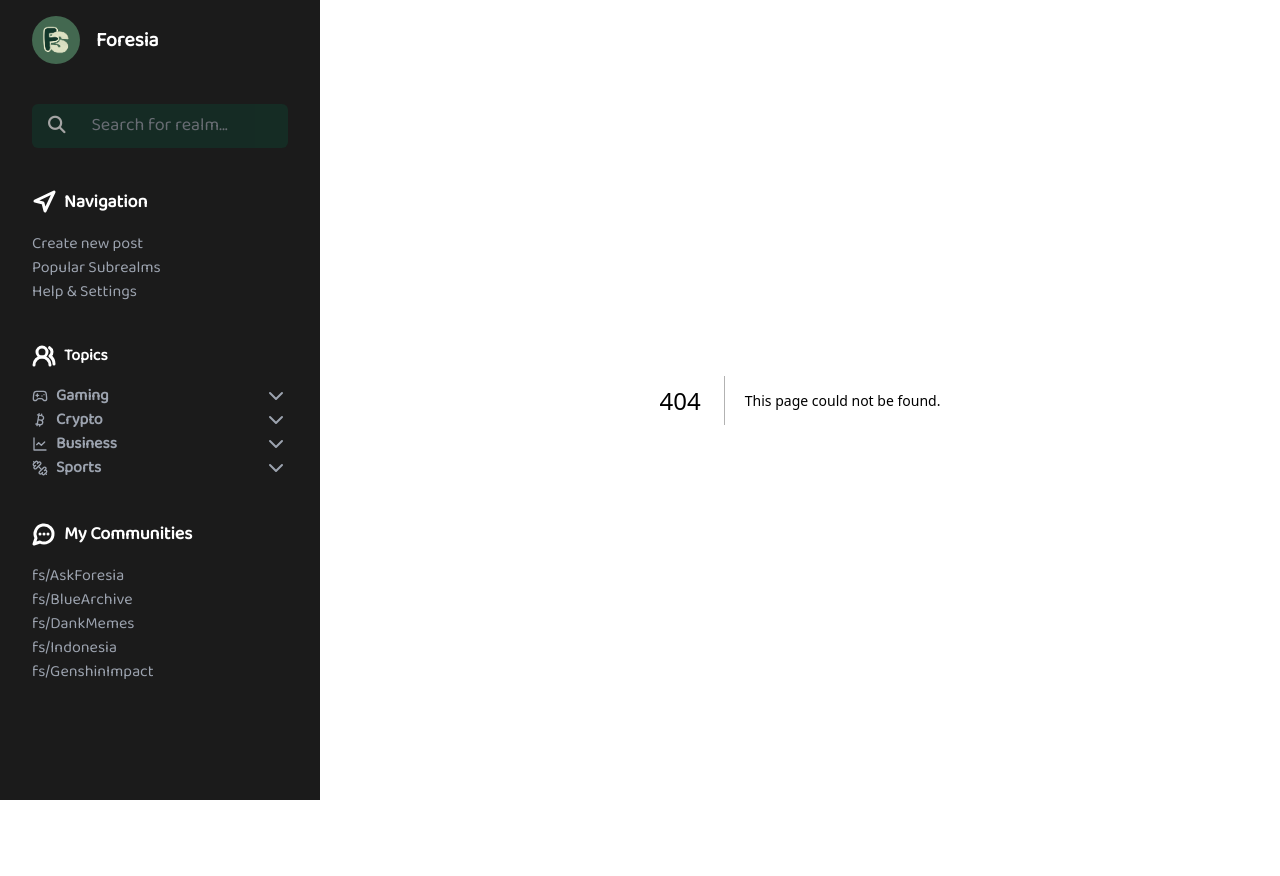
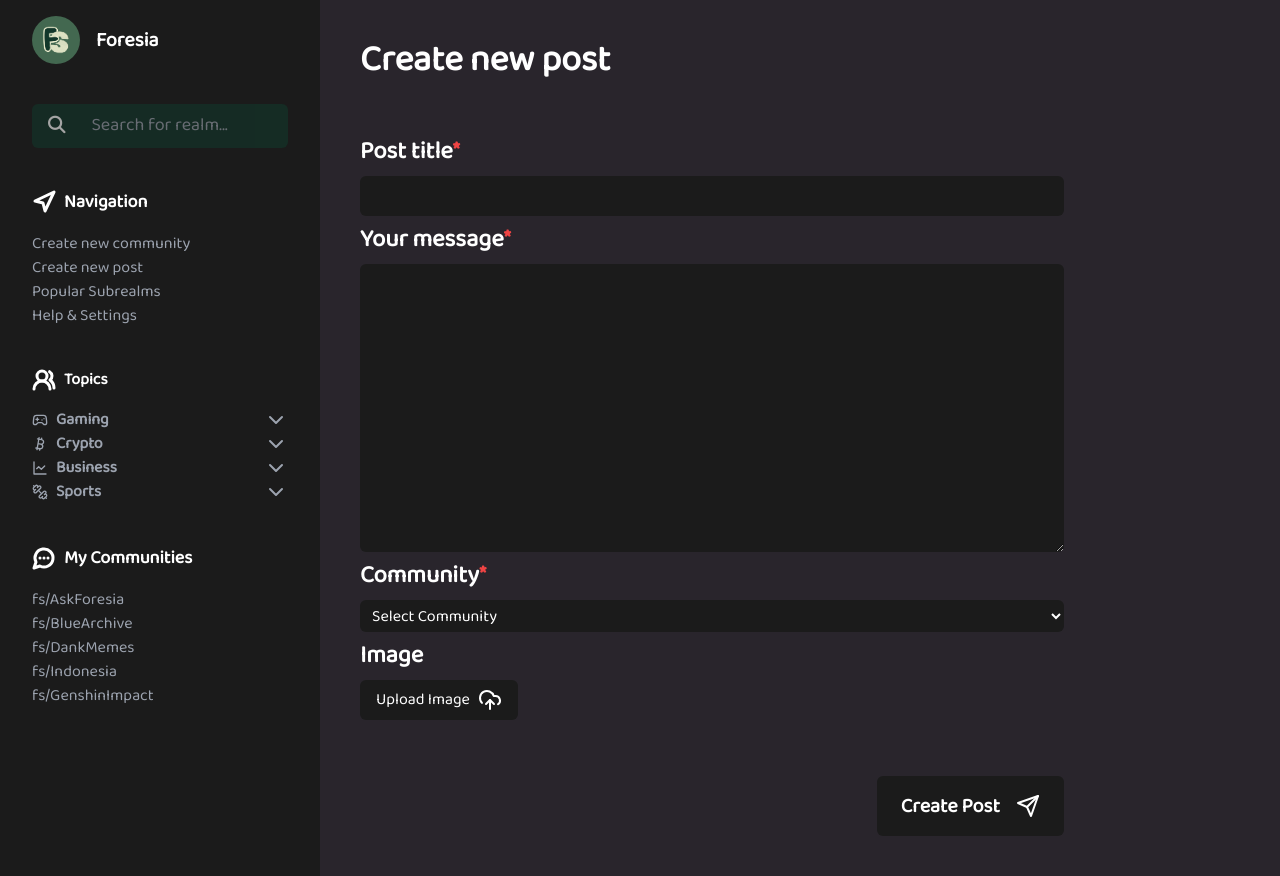
Before and after one commit to KagChi/foresia, a Next.js app: page /create/post in a window 1280 px wide. Before the commit this address had no page. Before the commit the page ends 800 px from the top, so only its background shows below. Built offline with nearby package versions, Linux system fonts and the light colour scheme.

Commit message:
chore: update design

```diff
--- /dev/null
+++ b/src/app/create/community/page.tsx
@@ -0,0 +1,55 @@
+"use client";
+
+import { CloudUpload, Send } from "lucide-react";
+
+export default function Create() {
+    return (
+        <>
+            <div className="container flex w-full flex-col gap-2 p-10 lg:max-w-6xl">
+                <p className="text-4xl font-bold text-white">Create new community</p>
+
+                <div className="mt-12 flex flex-col gap-2 md:w-4/5 ">
+                    <div className="flex flex-col gap-2 text-white">
+                        <p className="text-2xl font-semibold">Community name<span className="text-red-500">*</span></p>
+                        <input className="min-h-8 w-full rounded-md bg-[#1B1B1B] p-2 outline-none" />
+                    </div>
+
+                    <div className="flex flex-col gap-2 text-white">
+                        <p className="text-2xl font-semibold">Description<span className="text-red-500">*</span></p>
+                        <textarea className="max-h-72 min-h-72 w-full rounded-md bg-[#1B1B1B] p-2 outline-none" />
+                    </div>
+
+                    <div className="flex flex-col gap-2 text-white">
+                        <p className="text-2xl font-semibold">Community<span className="text-red-500">*</span></p>
+                        <select className="min-h-8 w-full rounded-md bg-[#1B1B1B] px-2 outline-none">
+                            <option>Select Community</option>
+
+                            <optgroup label="Gaming">
+                                <option value="1">Genshin Impact</option>
+                                <option value="2">Valorant</option>
+                            </optgroup>
+
+                            <optgroup label="Crypto">
+                                <option value="6">Bitcoin</option>
+                            </optgroup>
+                        </select>
+                    </div>
+
+                    <div className="flex flex-col gap-2 text-white">
+                        <p className="text-2xl font-semibold">Banner</p>
+                        <input accept="image/jpeg, image/jpg, image/webp, image/gif" id="banner" type="file" hidden />
+                        <button onClick={() => document.getElementById("image")?.click()} className="flex w-full flex-row items-center justify-between gap-2 rounded-md bg-[#1B1B1B] px-4 py-2 md:w-fit">
+                            <p>Upload Banner</p>
+                            <CloudUpload />
+                        </button>
+                    </div>
+
+                    <button className="ml-auto mt-12 flex w-full flex-row items-center justify-between gap-4 rounded-md bg-[#1B1B1B] px-6 py-4 text-white md:w-fit">
+                        <p className="text-xl font-bold">Create Community</p>
+                        <Send />
+                    </button>
+                </div>
+            </div>
+        </>
+    );
+}
--- a/src/app/create/page.tsx
+++ /dev/null
@@ -1,26 +0,0 @@
-export default function Create() {
-    return (
-        <>
-            <div className="container flex w-full flex-col gap-2 p-10 lg:max-w-6xl">
-                <p className="text-4xl font-bold text-white">Create new post</p>
-
-                <div className="mt-12 flex flex-col gap-2">
-                    <div className="flex flex-col gap-2 text-white">
-                        <p className="text-2xl font-semibold">Post title<span className="text-red-500">*</span></p>
-                        <input className="min-h-8 w-full rounded-md bg-[#1B1B1B] p-2 outline-none md:w-4/5" />
-                    </div>
-
-                    <div className="flex flex-col gap-2 text-white">
-                        <p className="text-2xl font-semibold">Your message<span className="text-red-500">*</span></p>
-                        <textarea className="max-h-72 min-h-72 w-full rounded-md bg-[#1B1B1B] p-2 outline-none md:w-4/5" />
-                    </div>
-
-                    <div className="flex flex-col gap-2 text-white">
-                        <p className="text-2xl font-semibold">Community<span className="text-red-500">*</span></p>
-                        <textarea className="max-h-72 min-h-72 w-full rounded-md bg-[#1B1B1B] p-2 outline-none md:w-4/5" />
-                    </div>
-                </div>
-            </div>
-        </>
-    );
-}
--- /dev/null
+++ b/src/app/create/post/page.tsx
@@ -0,0 +1,55 @@
+"use client";
+
+import { CloudUpload, Send } from "lucide-react";
+
+export default function Create() {
+    return (
+        <>
+            <div className="container flex w-full flex-col gap-2 p-10 lg:max-w-6xl">
+                <p className="text-4xl font-bold text-white">Create new post</p>
+
+                <div className="mt-12 flex flex-col gap-2 md:w-4/5 ">
+                    <div className="flex flex-col gap-2 text-white">
+                        <p className="text-2xl font-semibold">Post title<span className="text-red-500">*</span></p>
+                        <input className="min-h-8 w-full rounded-md bg-[#1B1B1B] p-2 outline-none" />
+                    </div>
+
+                    <div className="flex flex-col gap-2 text-white">
+                        <p className="text-2xl font-semibold">Your message<span className="text-red-500">*</span></p>
+                        <textarea className="max-h-72 min-h-72 w-full rounded-md bg-[#1B1B1B] p-2 outline-none" />
+                    </div>
+
+                    <div className="flex flex-col gap-2 text-white">
+                        <p className="text-2xl font-semibold">Community<span className="text-red-500">*</span></p>
+                        <select className="min-h-8 w-full rounded-md bg-[#1B1B1B] px-2 outline-none">
+                            <option>Select Community</option>
+
+                            <optgroup label="Gaming">
+                                <option value="1">Genshin Impact</option>
+                                <option value="2">Valorant</option>
+                            </optgroup>
+
+                            <optgroup label="Crypto">
+                                <option value="6">Bitcoin</option>
+                            </optgroup>
+                        </select>
+                    </div>
+
+                    <div className="flex flex-col gap-2 text-white">
+                        <p className="text-2xl font-semibold">Image</p>
+                        <input accept="image/jpeg, image/jpg, image/webp, image/gif" id="image" type="file" hidden />
+                        <button onClick={() => document.getElementById("image")?.click()} className="flex w-full flex-row items-center justify-between gap-2 rounded-md bg-[#1B1B1B] px-4 py-2 md:w-fit">
+                            <p>Upload Image</p>
+                            <CloudUpload />
+                        </button>
+                    </div>
+
+                    <button className="ml-auto mt-12 flex w-full flex-row items-center justify-between gap-4 rounded-md bg-[#1B1B1B] px-6 py-4 text-white md:w-fit">
+                        <p className="text-xl font-bold">Create Post</p>
+                        <Send />
+                    </button>
+                </div>
+            </div>
+        </>
+    );
+}
--- a/src/app/page.tsx
+++ b/src/app/page.tsx
@@ -5,7 +5,7 @@ export default function Home() {
     return (
         <>
             <div className="container relative flex w-full flex-col gap-2 p-10 lg:max-w-6xl">
-                <a href="/create" className="fixed bottom-4 right-4 z-50 flex items-center rounded-full bg-[#12372A] p-3">
+                <a href="/create/post" className="fixed bottom-4 right-4 z-50 flex items-center rounded-full bg-[#12372A] p-3">
                     <PencilLine color="white" />
                 </a>
 
--- a/src/components/Sidebar.tsx
+++ b/src/components/Sidebar.tsx
@@ -58,7 +58,8 @@ export const Sidebar = () => {
         Navigation
                     </p>
                     <div className="flex flex-col font-medium">
-                        <a href="/create" className="font-medium text-gray-400">Create new post</a>
+                        <a href="/create/community" className="font-medium text-gray-400">Create new community</a>
+                        <a href="/create/post" className="font-medium text-gray-400">Create new post</a>
                         <a href="/popular" className="font-medium text-gray-400">Popular Subrealms</a>
                         <a href="/settings" className="font-medium text-gray-400">Help & Settings</a>
                     </div>
```
